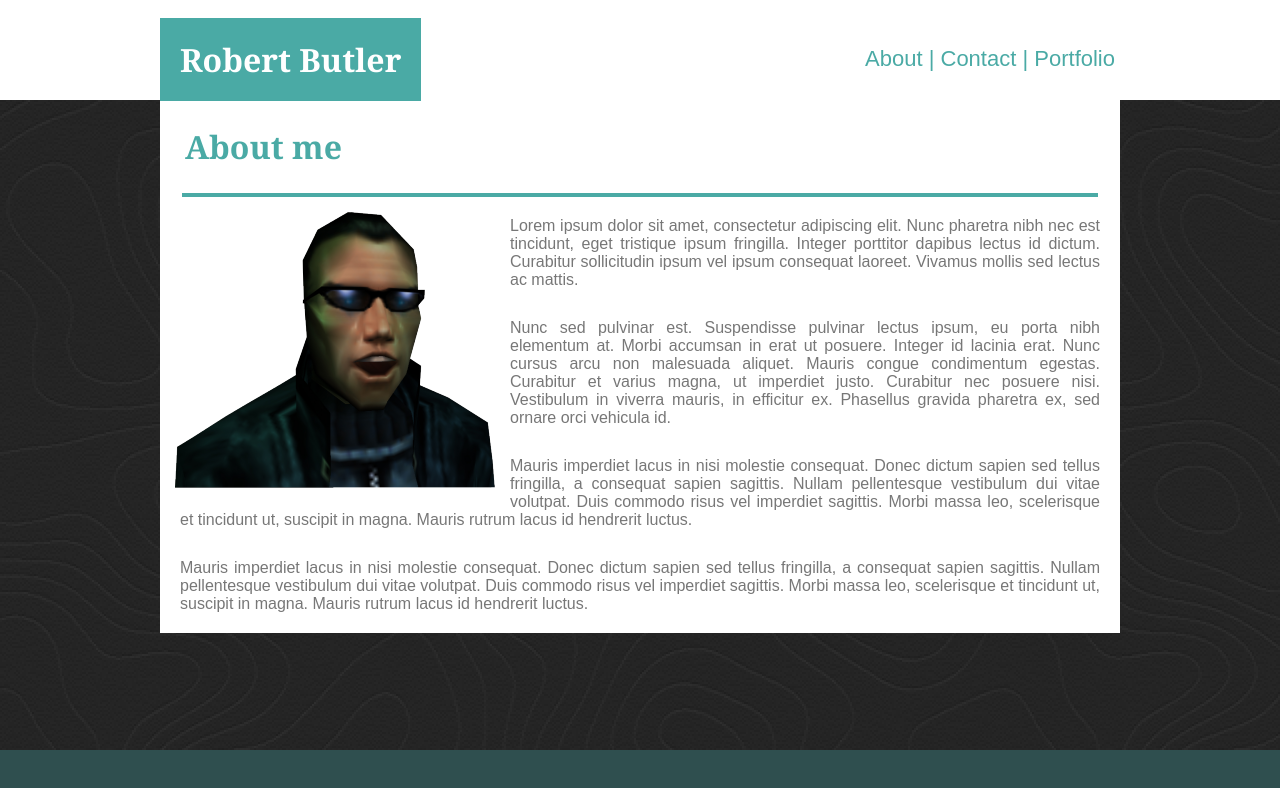
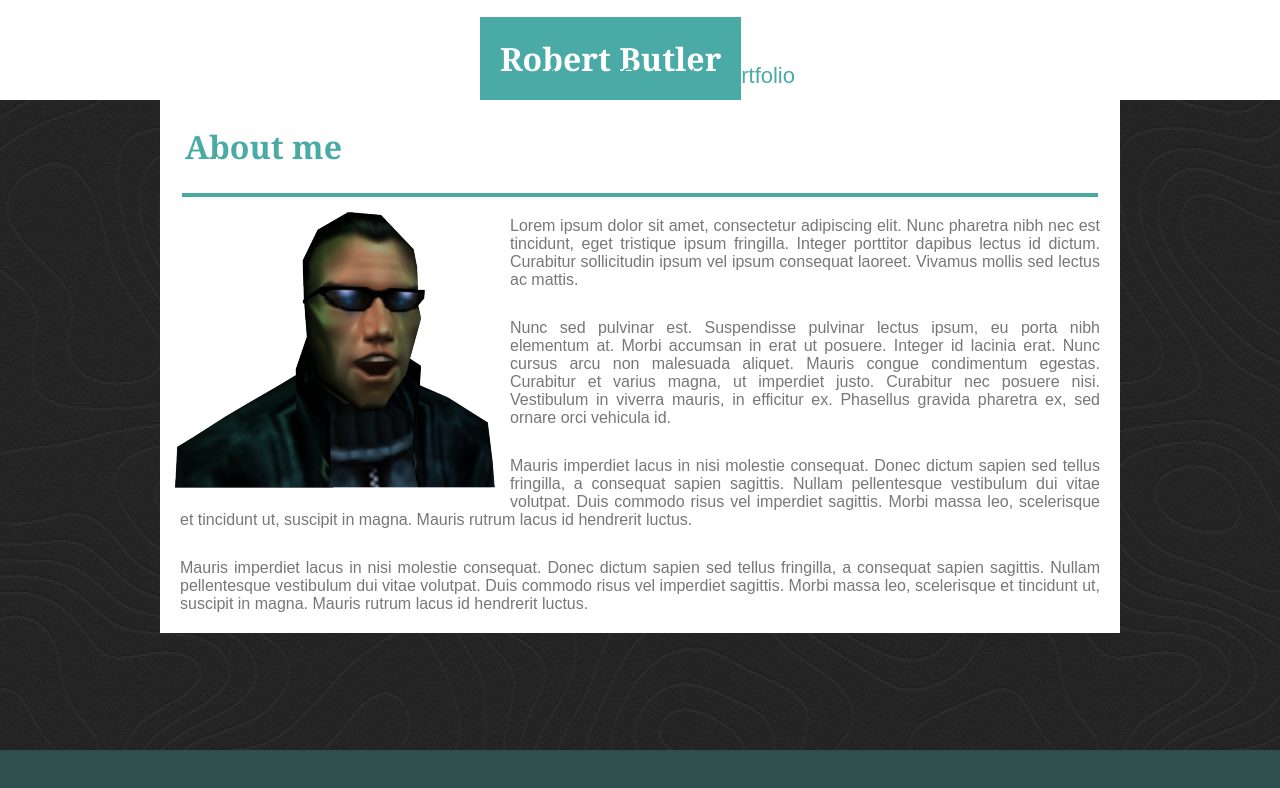
Before and after one commit to RobWButler/Basic-Portfolio, a plain HTML site: page index.html in a window 1280 px wide. Drawn offline with Linux system fonts and the light colour scheme.

Commit message:
nope that broke after working???

```diff
--- a/assets/css/style.css
+++ b/assets/css/style.css
@@ -28,9 +28,7 @@ h1 {
     color: #ffffff;
     margin-left:480px;
     width:960px;
-    position:relative;
-    right:480px;
-    top:80px;
+    float:left;
 }
 
 h1 span {
@@ -38,6 +36,7 @@ h1 span {
     padding:20px;
     position:absolute;
     bottom:0;
+    float:left;
 }
 
 h2 {
@@ -76,12 +75,11 @@ p {
     font-family: Arial, Helvetica, sans-serif;
     font-size: 22px;
     color:#4aaaa5;
+    margin-right:485px;
+    float:right;
+    top:20px;
     position:relative;
-    top:25px;
-    right:5px;
-
 }
-
 
 a {
     text-decoration: none;
--- a/index.html
+++ b/index.html
@@ -7,7 +7,6 @@
     </head>
 <body>
     <div class="topbar">
-        <div class="navbar">
         <h1><span>Robert Butler</span></h1>
         <section class="links">
             <a href="#">About</a>
@@ -16,7 +15,6 @@
             |
             <a href="portfolio.html">Portfolio</a>
         </section>
-        </div>
     </div>
 
     <div class="container">
```
